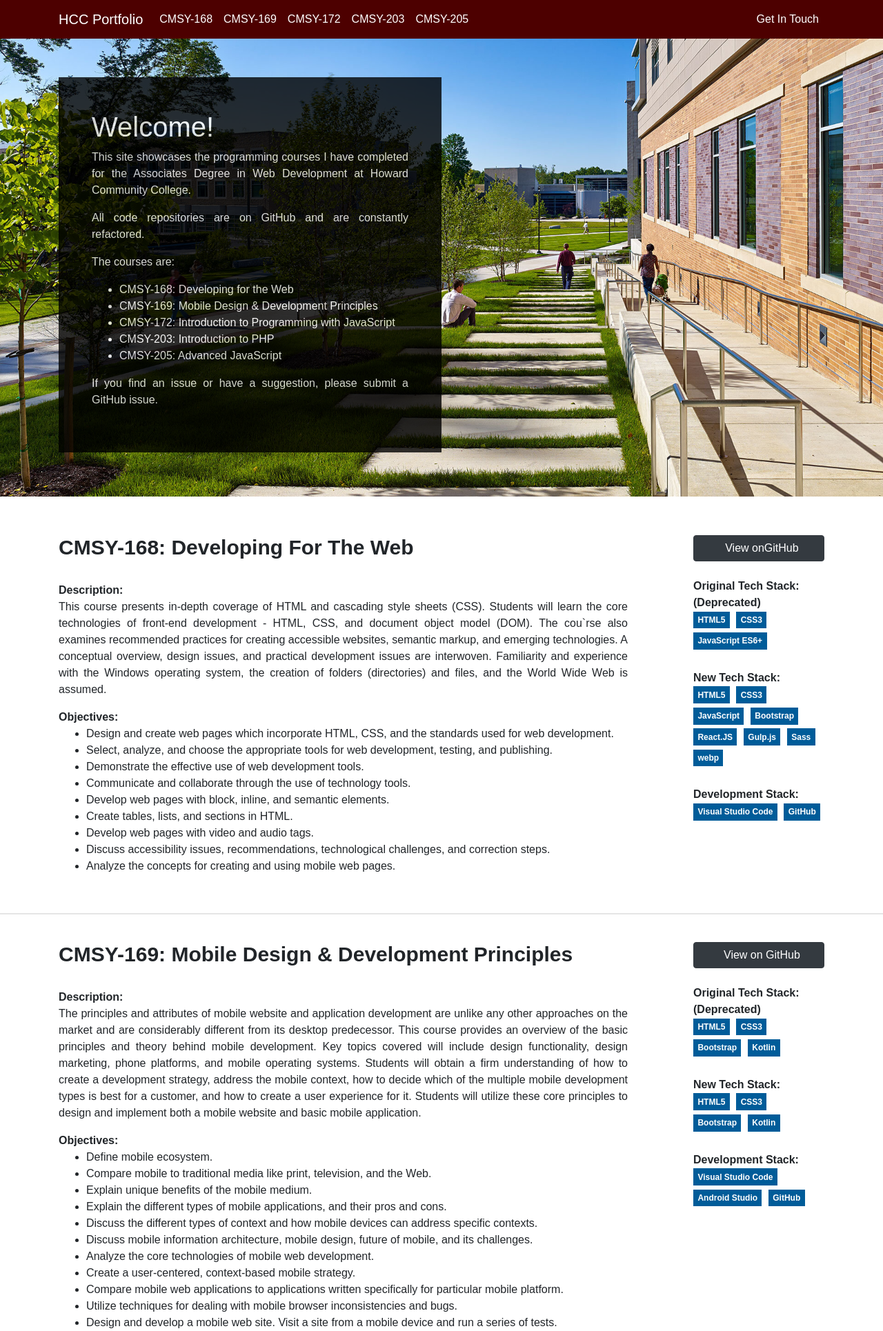
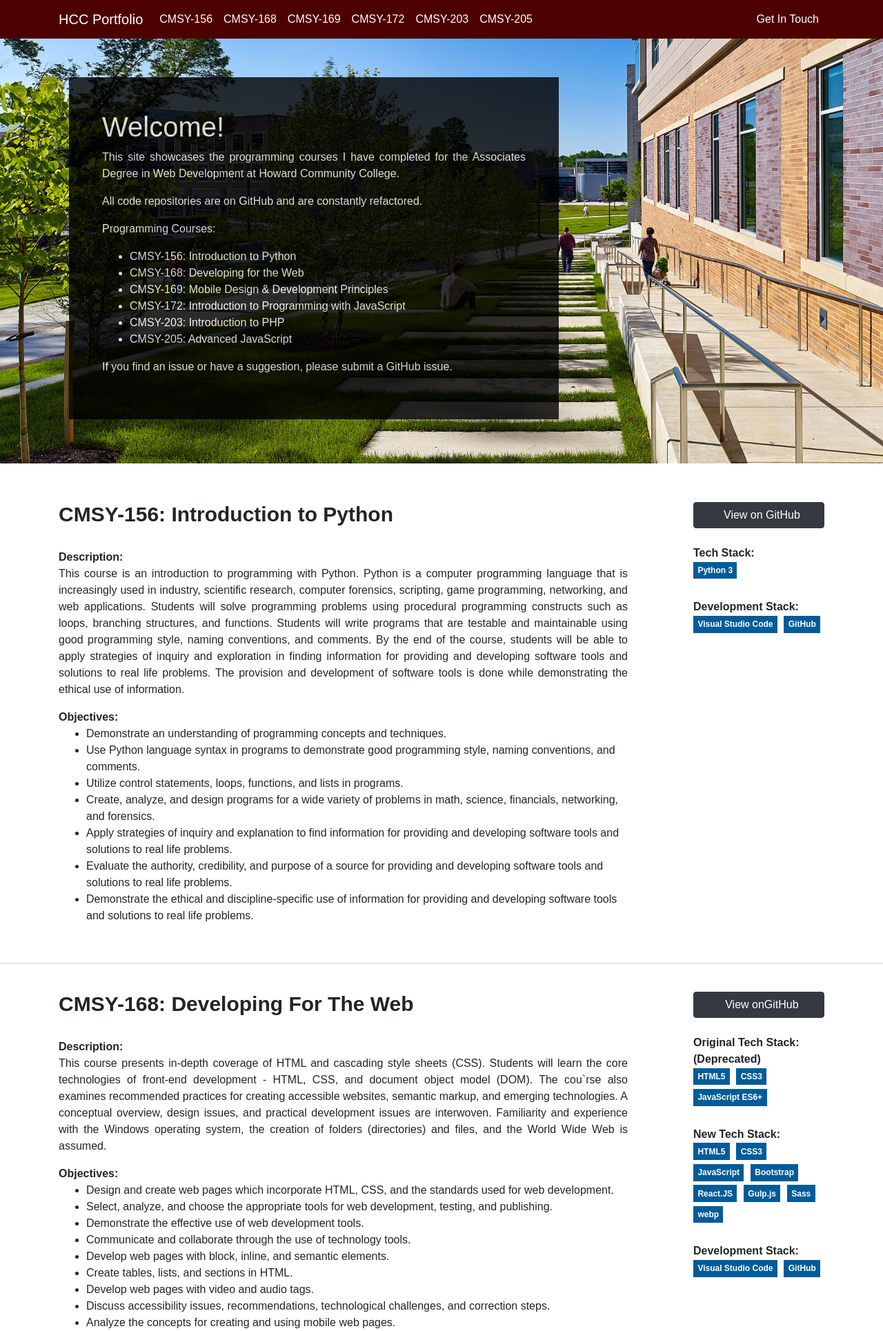
Before and after one commit to cyu8017/HowardCommunityCollege, a PHP site: page / in a window 1280 px wide. Shown: the top 1930 px of the page at 69% size. Run offline with PHP 8.4, Linux system fonts and the light colour scheme; some libraries are stand-ins or nearby versions; some web fonts are replaced.

Commit message:
Updated site

```diff
--- a/index.html
+++ b/index.html
@@ -40,6 +40,9 @@
             <div class="collapse navbar-collapse" id="navbarNav">
                 <ul class="navbar-nav">
                     <li class="nav-item">
+                        <a class="nav-link" href="#cmsy-156">CMSY-156</a>
+                    </li>
+                    <li class="nav-item">
                         <a class="nav-link" href="#cmsy-168">CMSY-168</a>
                     </li>
                     <li class="nav-item">
@@ -67,14 +70,15 @@
     <div class="main">
         <div class="jumbotron">
             <div class="container">
-                <div class="col-lg-6 col-md-12 col-sm-12 overlay-column">
+                <div class="col-lg-8 col-md-12 col-sm-12 overlay-column">
                     <div class="text-overlay">
                         <h1>Welcome!</h1>
                         <p>This site showcases the programming courses I have completed for the Associates Degree in Web
                             Development at Howard Community College.</p>
                         <p>All code repositories are on GitHub and are constantly refactored.</p>
-                        <p>The courses are:</p>
+                        <p>Programming Courses:</p>
                         <ul>
+                            <li>CMSY-156: Introduction to Python</li>
                             <li>CMSY-168: Developing for the Web</li>
                             <li>CMSY-169: Mobile Design &amp; Development Principles</li>
                             <li>CMSY-172: Introduction to Programming with JavaScript</li>
@@ -87,6 +91,51 @@
             </div>
         </div>
 
+        <br>
+
+        <section class="cmsy-156" id="cmsy-156">
+            <div class="container">
+                <div class="row">
+                    <div class="col-sm-12 col-md-12 col-lg-9">
+                        <h2 class="section-title">CMSY-156: Introduction to Python</h2>
+
+                        <br>
+
+                        <strong>Description:</strong>
+                        <p>This course is an introduction to programming with Python. Python is a computer programming language that is increasingly used in industry, scientific research, computer forensics, scripting, game programming, networking, and web applications. Students will solve programming problems using procedural programming constructs such as loops, branching structures, and functions. Students will write programs that are testable and maintainable using good programming style, naming conventions, and comments. By the end of the course, students will be able to apply strategies of inquiry and exploration in finding information for providing and developing software tools and solutions to real life problems. The provision and development of software tools is done while demonstrating the ethical use of information.</p>
+
+                        <strong>Objectives:</strong>
+                        <ul>
+                            <li>Demonstrate an understanding of programming concepts and techniques.</li>
+                            <li>Use Python language syntax in programs to demonstrate good programming style, naming conventions, and comments.</li>
+                            <li>Utilize control statements, loops, functions, and lists in programs.</li>
+                            <li>Create, analyze, and design programs for a wide variety of problems in math, science, financials, networking, and forensics.</li>
+                            <li>Apply strategies of inquiry and explanation to find information for providing and developing software tools and solutions to real life problems.</li>
+                            <li>Evaluate the authority, credibility, and purpose of a source for providing and developing software tools and solutions to real life problems.</li>
+                            <li>Demonstrate the ethical and discipline-specific use of information for providing and developing software tools and solutions to real life problems.</li>
+                        </ul>
+                    </div>
+                    <div class="col-sm-12 col-md-12 col-lg-3 action-link-section">
+                        <a class="btn btn-dark btn-block" href="#" target="_blank">
+                            <i class="fab fa-github"></i>
+                            <span>&nbsp; View on GitHub</span>
+                        </a>
+                        <br>
+                        <strong>Tech Stack:</strong>
+                        <br>
+                        <span class="badge badge-primary">Python 3</span>
+                        <br><br>
+                        <strong>Development Stack:</strong>
+                        <br>
+                        <span class="badge badge-primary">Visual Studio Code</span>
+                        <span class="badge badge-primary">GitHub</span>
+                    </div>
+                </div>
+            </div>
+        </section>
+
+        <br>
+        <hr>
         <br>
 
         <section class="cmsy-168" id="cmsy-168">
--- a/src/css/styles.css
+++ b/src/css/styles.css
@@ -41,8 +41,12 @@ body {
     background-size: cover;
 }
 
-.jumbotron .col-lg-6.col-md-6.col-sm-12 {
+.jumbotron .col-lg-.col-md-6.col-sm-12 {
     padding: 0;
+}
+
+.col-lg-8.col-md-12.col-sm-12 {
+    margin: 0;
 }
 
 /* Section */
```
Also changed, not shown: src/images/favicon.webp (added).
